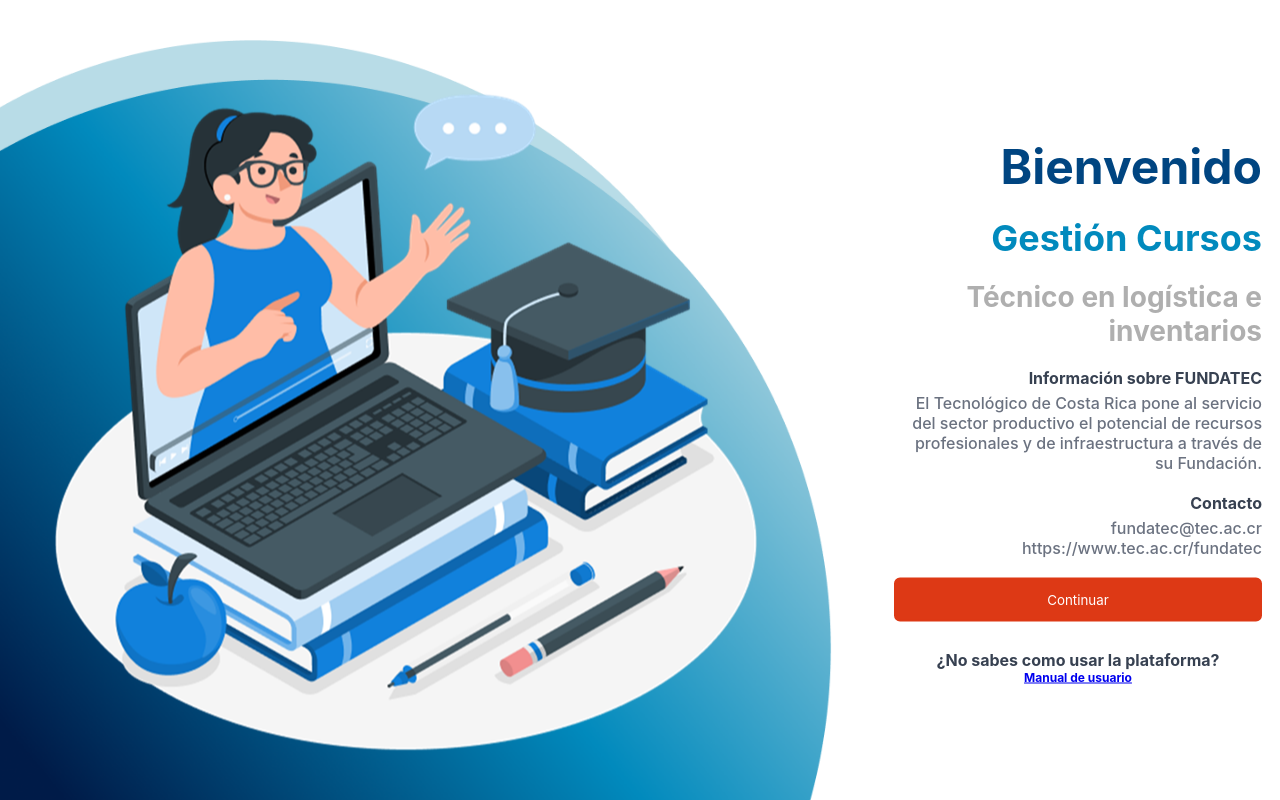
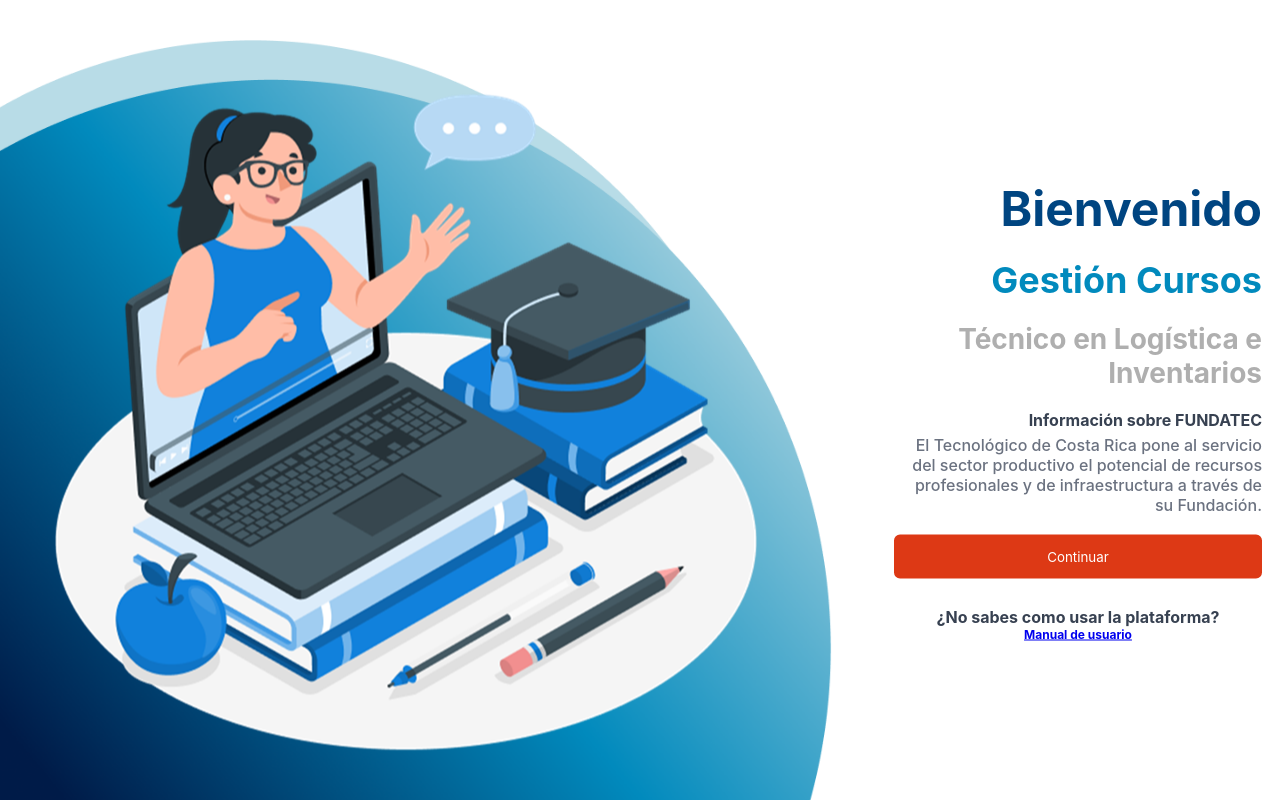
Before and after one commit to aleedca/ProyectoSoftware, a React (Create React App) app in the folder Codigo/client/: page / in a window 1280 px wide. Built offline with nearby package versions, Linux system fonts and the light colour scheme.

Commit message:
Welcome page update

```diff
--- a/Codigo/client/src/Inicio.jsx
+++ b/Codigo/client/src/Inicio.jsx
@@ -75,16 +75,16 @@
 
               <body style={{ marginTop: '20px',textAlign:"end", fontWeight: 'bold', fontSize: '36px', color: '#018ABD'  }}>Gestión Cursos</body>
 
-              <body style={{ marginTop: '20px',textAlign:"end", fontWeight: 'bold', fontSize: '28px', color: '#AFAFAF'  }}>Técnico en logística e inventarios</body>
+              <body style={{ marginTop: '20px',textAlign:"end", fontWeight: 'bold', fontSize: '28px', color: '#AFAFAF'  }}>Técnico en Logística e Inventarios</body>
 
 
               <body style={{ marginTop: '20px',textAlign:"end", fontWeight: 'bold', fontSize: '16px'  }}>Información sobre FUNDATEC</body>
 
               <body style={{ marginTop: '5px',textAlign:"end", color: 'gray', fontSize: '16px',color: '#6B7280'  }}>El Tecnológico de Costa Rica pone al servicio del sector productivo el potencial de recursos profesionales y de infraestructura a través de su Fundación.</body>
-              <body style={{ marginTop: '20px',textAlign:"end", fontWeight: 'bold', fontSize: '16px'  }}>Contacto</body>
+              {/* <body style={{ marginTop: '20px',textAlign:"end", fontWeight: 'bold', fontSize: '16px'  }}>Contacto</body>
 
               <body style={{ marginTop: '5px',textAlign:"end", color: 'gray', fontSize: '16px',color: '#6B7280'  }}  >fundatec@tec.ac.cr <br/>
-              https://www.tec.ac.cr/fundatec</body>
+              https://www.tec.ac.cr/fundatec</body>*/}
               <button style={{ marginTop: '20px' }} className="btn_naranja" onClick={() => navigate('/login')}>Continuar</button>
               <body style={{ marginTop: '20px',textAlign:"end", fontWeight: 'bold', fontSize: '16px',textAlign: 'center'  }}>¿No sabes como usar la plataforma?</body>
               <body style={{color: '#018ABD', fontWeight: 'bold', textAlign:'center'}}>  <Link to="" >Manual de usuario</Link></body>
```
